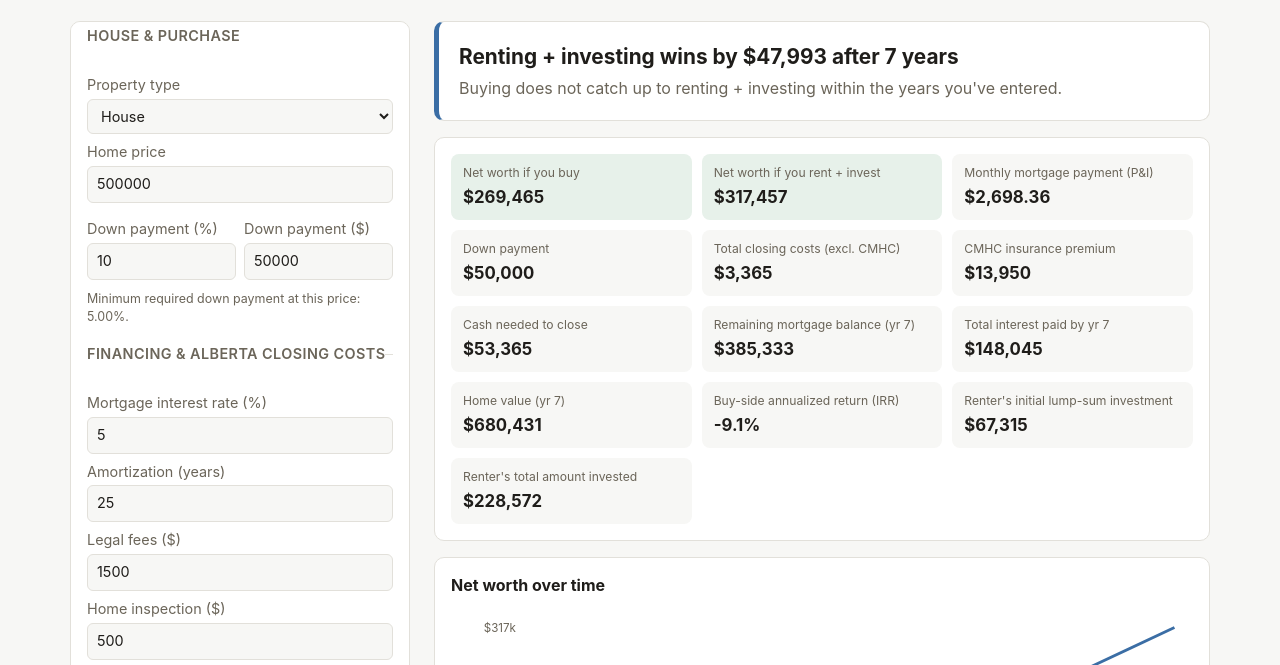
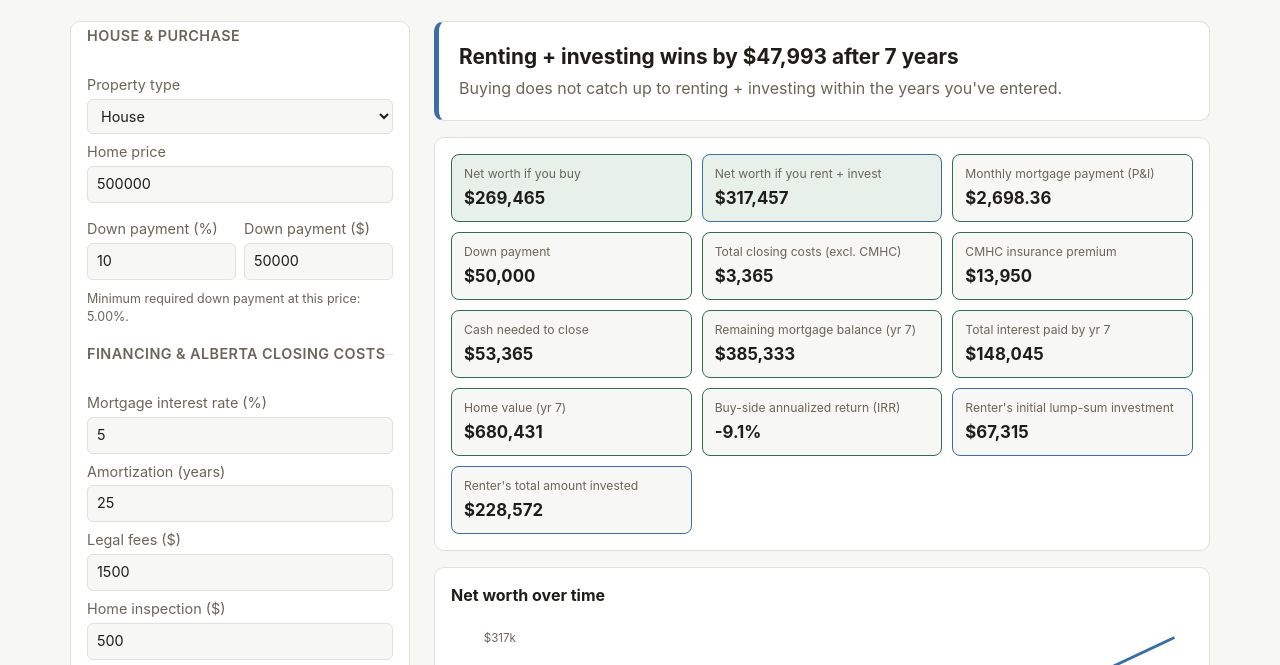
Before and after one commit to sigkappel/rentorbuy, a website built with Vite: page index.html in a window 1280 px wide. Shown: the part 114-779 px from the top of the page. Built offline with nearby package versions, Linux system fonts and the light colour scheme.

Commit message:
Color-code stat card borders to match the chart's buy/rent colors
Each card in the numbers grid now gets a green (buy) or blue (rent)
border, reusing the same --buy-color/--rent-color variables the
net-worth chart already uses, so the two panels read consistently.

```diff
--- a/src/styles.css
+++ b/src/styles.css
@@ -233,6 +233,14 @@ select:focus {
   background: var(--accent-soft);
 }
 
+.stat-card--buy {
+  border: 1px solid var(--buy-color);
+}
+
+.stat-card--rent {
+  border: 1px solid var(--rent-color);
+}
+
 .stat-label {
   font-size: 0.76rem;
   color: var(--text-muted);
--- a/src/ui/results.js
+++ b/src/ui/results.js
@@ -1,8 +1,11 @@
 import { formatCurrency, formatSignedCurrency, formatPercent } from "./format.js";
 
-function statCard(label, value, { emphasis = false } = {}) {
+function statCard(label, value, { emphasis = false, kind = null } = {}) {
   const card = document.createElement("div");
-  card.className = emphasis ? "stat-card stat-card--emphasis" : "stat-card";
+  const classes = ["stat-card"];
+  if (emphasis) classes.push("stat-card--emphasis");
+  if (kind) classes.push(`stat-card--${kind}`);
+  card.className = classes.join(" ");
   const labelEl = document.createElement("span");
   labelEl.className = "stat-label";
   labelEl.textContent = label;
@@ -41,33 +44,45 @@ export function renderResults({ buyContext, rentContext, comparison, inputs }) {
   }
 
   gridEl.replaceChildren(
-    statCard("Net worth if you buy", formatCurrency(comparison.finalBuyNetWorth), { emphasis: true }),
-    statCard("Net worth if you rent + invest", formatCurrency(comparison.finalRentNetWorth), { emphasis: true }),
-    statCard("Monthly mortgage payment (P&I)", formatCurrency(buyContext.monthlyPI, { precise: true })),
+    statCard("Net worth if you buy", formatCurrency(comparison.finalBuyNetWorth), { emphasis: true, kind: "buy" }),
+    statCard("Net worth if you rent + invest", formatCurrency(comparison.finalRentNetWorth), {
+      emphasis: true,
+      kind: "rent",
+    }),
+    statCard("Monthly mortgage payment (P&I)", formatCurrency(buyContext.monthlyPI, { precise: true }), {
+      kind: "buy",
+    }),
     ...(buyContext.suiteMonthlyRent > 0
       ? [
-          statCard("Basement suite income ($/mo)", formatCurrency(buyContext.suiteMonthlyRent, { precise: true })),
+          statCard("Basement suite income ($/mo)", formatCurrency(buyContext.suiteMonthlyRent, { precise: true }), {
+            kind: "buy",
+          }),
           statCard(
             "Net owner carrying cost, yr 1 ($/mo)",
-            formatCurrency(buyContext.grossMonthlyOwnerCostYear1 - buyContext.suiteMonthlyRent, { precise: true })
+            formatCurrency(buyContext.grossMonthlyOwnerCostYear1 - buyContext.suiteMonthlyRent, { precise: true }),
+            { kind: "buy" }
           ),
         ]
       : []),
-    statCard("Down payment", formatCurrency(buyContext.downPayment)),
-    statCard("Total closing costs (excl. CMHC)", formatCurrency(buyContext.closing.total)),
+    statCard("Down payment", formatCurrency(buyContext.downPayment), { kind: "buy" }),
+    statCard("Total closing costs (excl. CMHC)", formatCurrency(buyContext.closing.total), { kind: "buy" }),
     statCard(
       "CMHC insurance premium",
-      buyContext.premium > 0 ? formatCurrency(buyContext.premium) : "None (20%+ down)"
+      buyContext.premium > 0 ? formatCurrency(buyContext.premium) : "None (20%+ down)",
+      { kind: "buy" }
     ),
-    statCard("Cash needed to close", formatCurrency(buyContext.upfrontCash)),
-    statCard(`Remaining mortgage balance (yr ${years})`, formatCurrency(buyContext.finalYear.remainingBalance)),
-    statCard(`Total interest paid by yr ${years}`, formatCurrency(buyContext.totalInterestPaid)),
-    statCard(`Home value (yr ${years})`, formatCurrency(buyContext.finalYear.homeValue)),
+    statCard("Cash needed to close", formatCurrency(buyContext.upfrontCash), { kind: "buy" }),
+    statCard(`Remaining mortgage balance (yr ${years})`, formatCurrency(buyContext.finalYear.remainingBalance), {
+      kind: "buy",
+    }),
+    statCard(`Total interest paid by yr ${years}`, formatCurrency(buyContext.totalInterestPaid), { kind: "buy" }),
+    statCard(`Home value (yr ${years})`, formatCurrency(buyContext.finalYear.homeValue), { kind: "buy" }),
     statCard(
       "Buy-side annualized return (IRR)",
-      buyContext.irrAnnualPct != null ? formatPercent(buyContext.irrAnnualPct) : "n/a"
+      buyContext.irrAnnualPct != null ? formatPercent(buyContext.irrAnnualPct) : "n/a",
+      { kind: "buy" }
     ),
-    statCard("Renter's initial lump-sum investment", formatCurrency(rentContext.lumpSum)),
-    statCard("Renter's total amount invested", formatCurrency(rentContext.totalInvested))
+    statCard("Renter's initial lump-sum investment", formatCurrency(rentContext.lumpSum), { kind: "rent" }),
+    statCard("Renter's total amount invested", formatCurrency(rentContext.totalInvested), { kind: "rent" })
   );
 }
```
